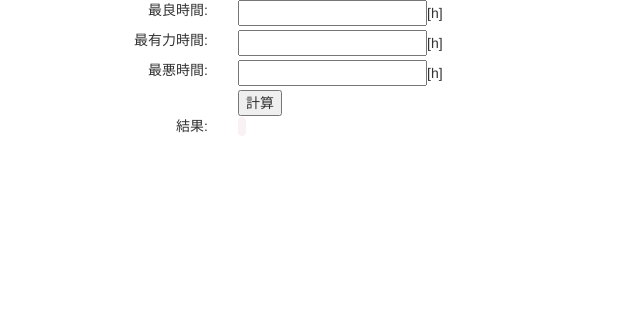
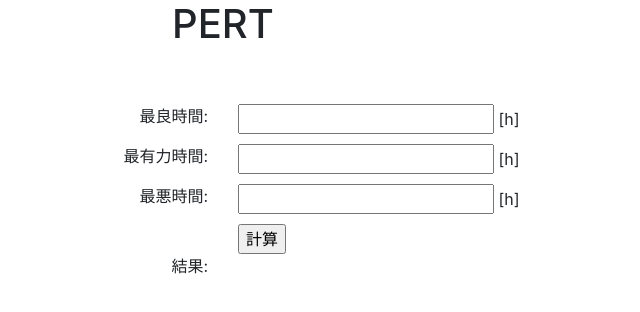
Before and after one commit to shyazusa/pert, a plain HTML site: page index.html in a window 1280 px wide. Shown: the whole page, without its empty margins (417-1057 px from the left). Drawn offline with nearby package versions, Linux system fonts and the light colour scheme.

Commit message:
Update bootstrap (#3)

```diff
--- a/index.html
+++ b/index.html
@@ -4,19 +4,26 @@
     <meta charset="utf-8">
     <meta name="viewport" content="width=device-width, initial-scale=1">
     <title>pert</title>
-    <link rel="stylesheet" href="https://maxcdn.bootstrapcdn.com/bootstrap/3.3.7/css/bootstrap.min.css" integrity="sha384-BVYiiSIFeK1dGmJRAkycuHAHRg32OmUcww7on3RYdg4Va+PmSTsz/K68vbdEjh4u" crossorigin="anonymous">
-    <link rel="stylesheet" href="https://maxcdn.bootstrapcdn.com/bootstrap/3.3.7/css/bootstrap-theme.min.css" integrity="sha384-rHyoN1iRsVXV4nD0JutlnGaslCJuC7uwjduW9SVrLvRYooPp2bWYgmgJQIXwl/Sp" crossorigin="anonymous">
-    <script src="https://maxcdn.bootstrapcdn.com/bootstrap/3.3.7/js/bootstrap.min.js" integrity="sha384-Tc5IQib027qvyjSMfHjOMaLkfuWVxZxUPnCJA7l2mCWNIpG9mGCD8wGNIcPD7Txa" crossorigin="anonymous"></script>
+    <link rel="stylesheet" href="https://stackpath.bootstrapcdn.com/bootstrap/4.1.3/css/bootstrap.min.css" integrity="sha384-MCw98/SFnGE8fJT3GXwEOngsV7Zt27NXFoaoApmYm81iuXoPkFOJwJ8ERdknLPMO" crossorigin="anonymous">
+    <script src="https://code.jquery.com/jquery-3.3.1.slim.min.js" integrity="sha384-q8i/X+965DzO0rT7abK41JStQIAqVgRVzpbzo5smXKp4YfRvH+8abtTE1Pi6jizo" crossorigin="anonymous"></script>
+    <script src="https://cdnjs.cloudflare.com/ajax/libs/popper.js/1.14.3/umd/popper.min.js" integrity="sha384-ZMP7rVo3mIykV+2+9J3UJ46jBk0WLaUAdn689aCwoqbBJiSnjAK/l8WvCWPIPm49" crossorigin="anonymous"></script>
+    <script src="https://stackpath.bootstrapcdn.com/bootstrap/4.1.3/js/bootstrap.min.js" integrity="sha384-ChfqqxuZUCnJSK3+MXmPNIyE6ZbWh2IMqE241rYiqJxyMiZ6OW/JmZQ5stwEULTy" crossorigin="anonymous"></script>
     <script src="js/script.js"></script>
   </head>
   <body>
     <div class="container">
       <div class="row">
+        <div class="col-md-12 mb-md-5">
+          <h1 class="text-center">PERT</h1>
+        </div>
+        <hr>
+      </div>
+      <div class="row">
         <div class="col-md-6">
           <p class="text-right">最良時間: </p>
         </div>
         <div class="col-md-6">
-          <input type="text" id="best">[h]
+          <input type="text" id="best"> [h]
         </div>
       </div>
       <div class="row">
@@ -24,7 +31,7 @@
           <p class="text-right">最有力時間: </p>
         </div>
         <div class="col-md-6">
-          <input type="text" id="most">[h]
+          <input type="text" id="most"> [h]
         </div>
       </div>
       <div class="row">
@@ -32,11 +39,11 @@
           <p class="text-right">最悪時間: </p>
         </div>
         <div class="col-md-6">
-          <input type="text" id="worst">[h]
+          <input type="text" id="worst"> [h]
         </div>
       </div>
       <div class="row">
-        <div class="col-md-6 col-md-offset-6">
+        <div class="col-md-6 offset-md-6">
           <input type="button" value="計算" onclick="calcTime();">
         </div>
       </div>
```
